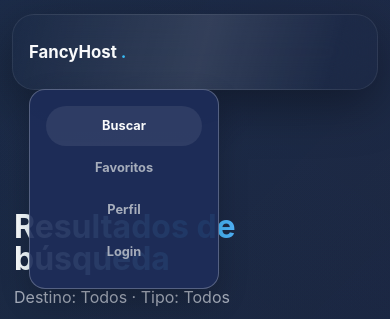
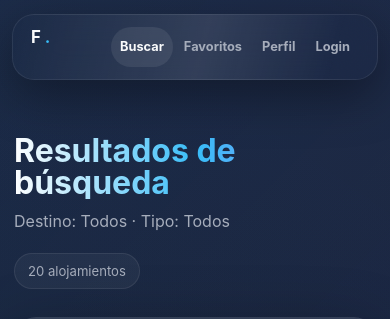
Before and after one commit to Rosellpc/AirbnbFancy, a React (Vite) app: page /search in a window 390 px wide. Shown: the top 319 px of the page. Built offline with nearby package versions, Linux system fonts and the light colour scheme.

Commit message:
The real last change

```diff
--- a/src/components/layout/Header.tsx
+++ b/src/components/layout/Header.tsx
@@ -1,49 +1,27 @@
-import { useState } from "react";
 import { Link, NavLink, useNavigate } from "react-router-dom";
 import { isAuthenticated, logout } from "../../utils/auth";
-import "../../style/Header.css";
 
 export function Header() {
   const navigate = useNavigate();
-  const [menuOpen, setMenuOpen] = useState(false);
-
-  const closeMenu = () => setMenuOpen(false);
 
   const handleLogout = () => {
     logout();
-    closeMenu();
     navigate("/");
   };
 
   return (
     <header className="header">
-      <h1 className="logo">
-        <Link to="/" onClick={closeMenu}>FancyHost</Link>
-      </h1>
-
-      <button
-        className="menu-toggle"
-        type="button"
-        aria-label={menuOpen ? "Cerrar menú" : "Abrir menú"}
-        aria-expanded={menuOpen}
-        onClick={() => setMenuOpen((open) => !open)}
-      >
-        <span />
-        <span />
-        <span />
-      </button>
-
-      <nav className={`nav ${menuOpen ? "nav-open" : ""}`}>
-        <NavLink to="/search" onClick={closeMenu}>Buscar</NavLink>
-        <NavLink to="/favorites" onClick={closeMenu}>Favoritos</NavLink>
-        <NavLink to="/profile" onClick={closeMenu}>Perfil</NavLink>
-
+      <h1 className="logo"><Link to="/">F</Link></h1>
+      <nav className="nav">
+        <NavLink to="/search">Buscar</NavLink>
+        <NavLink to="/favorites">Favoritos</NavLink>
+        <NavLink to="/profile">Perfil</NavLink>
         {isAuthenticated() ? (
           <button type="button" onClick={handleLogout}>
             Salir
           </button>
         ) : (
-          <NavLink to="/login" onClick={closeMenu}>Login</NavLink>
+          <NavLink to="/login">Login</NavLink>
         )}
       </nav>
     </header>
--- a/src/index.css
+++ b/src/index.css
@@ -170,7 +170,7 @@ img {
   transform: translateY(-1px);
 }
 
-@media (max-width: 860px) {
+@media (max-width: 430px) {
   .header nav button {
     padding: 0 9px;
     font-size: 0.8rem;
@@ -532,7 +532,7 @@ img {
   }
 
   .header nav {
-    max-width: 190px;
+    max-width: 300px;
     flex-wrap: wrap;
     justify-content: flex-end;
   }
@@ -557,61 +557,3 @@ img {
     transform: none;
   }
 }
-
-/* Nav burguer para móviles */
-.menu-toggle {
-  display: none;
-  width: 42px;
-  height: 42px;
-  padding: 8px;
-  border: 0;
-  border-radius: 12px;
-  background: rgba(255, 255, 255, 0.2);
-  cursor: pointer;
-}
-
-.menu-toggle span {
-  display: block;
-  height: 2px;
-  margin: 5px 0;
-  background: #fff;
-  border-radius: 2px;
-}
-
-@media (max-width: 768px) {
-  .header {
-    position: relative;
-  }
-
-  .menu-toggle {
-    display: block;
-    margin-left: auto;
-  }
-
-  .nav {
-    display: none;
-    position: absolute;
-    top: calc(100% + 10px);
-    right: 0;
-    z-index: 10;
-    flex-direction: column;
-    gap: 1rem;
-    min-width: 180px;
-    padding: 1rem;
-    border: 1px solid rgba(255, 255, 255, 0.3);
-    border-radius: 18px;
-    background: linear-gradient(115deg, transparent 50%, rgba(255, 255, 255, 0.08) 24%, transparent 50%),
-        linear-gradient(285deg, transparent 12%, rgba(255, 255, 255, 0.1) 48%, transparent 100%);;    box-shadow: 0 12px 30px rgba(0, 0, 0, 0.2);
-    backdrop-filter: blur(18px);
-  }
-
-  .nav.nav-open {
-    display: flex;
-  }
-
-  .nav a,
-  .nav button {
-    width: 100%;
-    text-align: left;
-  }
-}
--- a/src/style/Header.css
+++ /dev/null
@@ -1,72 +0,0 @@
-.header {
-  position: relative;
-  display: flex;
-  align-items: center;
-  justify-content: space-between;
-  padding: 1rem 2rem;
-}
-
-.nav {
-  display: flex;
-  align-items: center;
-  gap: 1.25rem;
-}
-
-.menu-toggle {
-  display: none;
-  flex-direction: column;
-  gap: 5px;
-  border: 0;
-  padding: 0.5rem;
-  background: transparent;
-  cursor: pointer;
-}
-
-.menu-toggle span {
-  width: 24px;
-  height: 3px;
-  border-radius: 999px;
-  background: currentColor;
-}
-
-@media (max-width: 768px) {
-  .header {
-    padding: 1rem;
-  }
-
-  .menu-toggle {
-    display: flex;
-    z-index: 2;
-  }
-
-  .nav {
-    position: absolute;
-    top: 100%;
-    right: 1rem;
-    left: 1rem;
-    z-index: 1;
-
-    display: none;
-    flex-direction: column;
-    align-items: stretch;
-    gap: 0.75rem;
-    padding: 1rem;
-
-    border: 1px solid rgba(255, 255, 255, 0.25);
-    border-radius: 1rem;
-    background: rgba(30, 45, 90, 0.92);
-    backdrop-filter: blur(18px);
-    -webkit-backdrop-filter: blur(18px);
-  }
-
-  .nav.nav-open {
-    display: flex;
-  }
-
-  .nav a,
-  .nav button {
-    width: 100%;
-    padding: 0.75rem;
-    text-align: center;
-  }
-}
```
